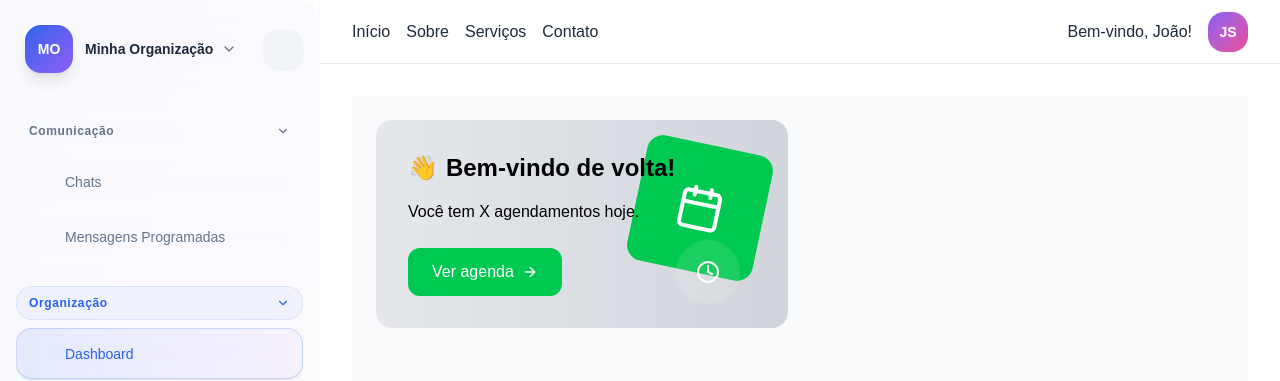
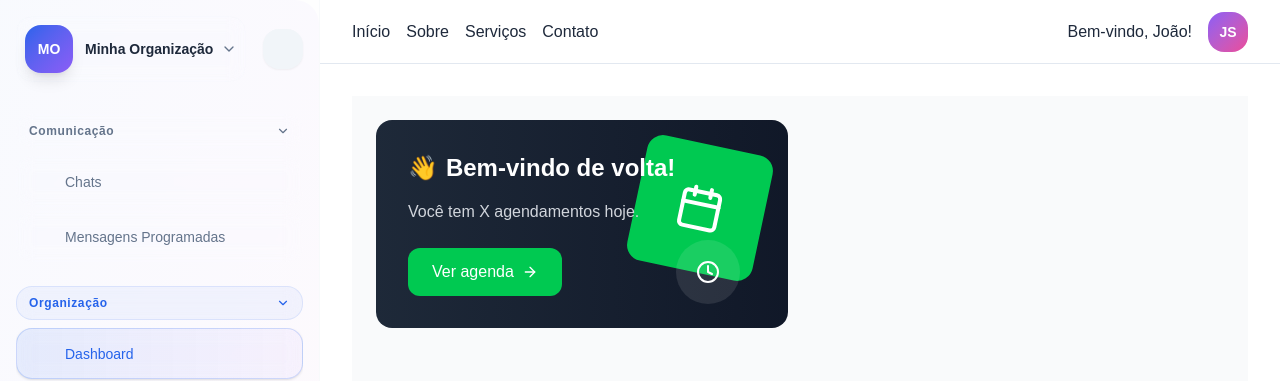
Before and after one commit to 08-Joao/agendzz-frontend, a Next.js app: page / in a window 1280 px wide. Shown: the top 381 px of the page. Built offline with nearby package versions, Linux system fonts and the light colour scheme; some icons are missing.

Commit message:
Card changes

```diff
--- a/src/app/page.tsx
+++ b/src/app/page.tsx
@@ -14,13 +14,13 @@ export default function Home() {
         {/* Header Cards */}
         <div className="grid grid-cols-1 lg:grid-cols-2 gap-6">
           {/* Welcome Card */}
-          <div className="bg-gradient-to-r from-gray-200 to-gray-300 rounded-2xl p-8 text-white relative overflow-hidden">
+          <div className="bg-gradient-to-r from-gray-800 to-gray-900 rounded-2xl p-8 text-white relative overflow-hidden">
             <div className="relative z-10">
               <div className="flex items-center gap-2 mb-4">
                 <span className="text-2xl">👋</span>
-                <h1 className="text-2xl text-black font-bold">Bem-vindo de volta!</h1>
+                <h1 className="text-2xl font-bold">Bem-vindo de volta!</h1>
               </div>
-              <p className="text-black mb-6 max-w-md">
+              <p className="text-gray-300 mb-6 max-w-md">
                 Você tem X agendamentos hoje.
               </p>
               <button className="bg-green-500 hover:bg-green-600 px-6 py-3 rounded-lg font-medium transition-colors flex items-center gap-2">
```
